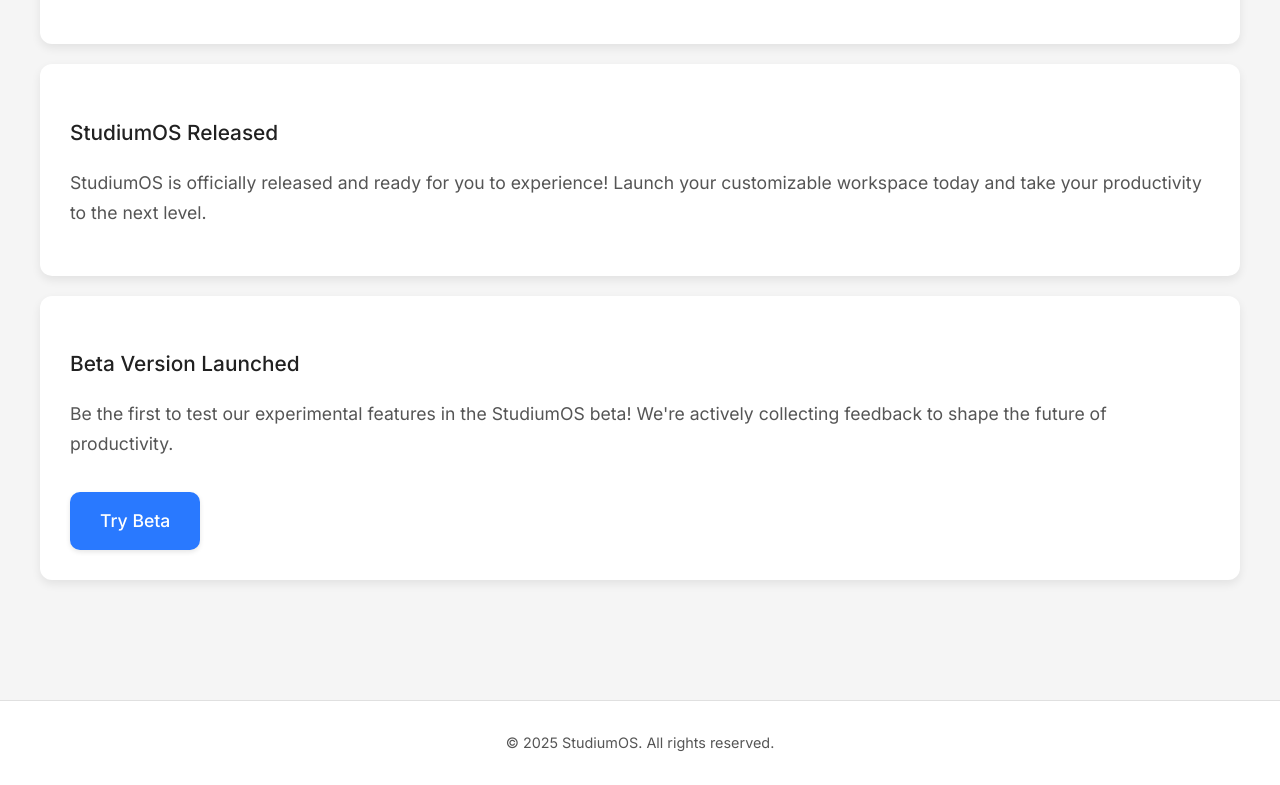
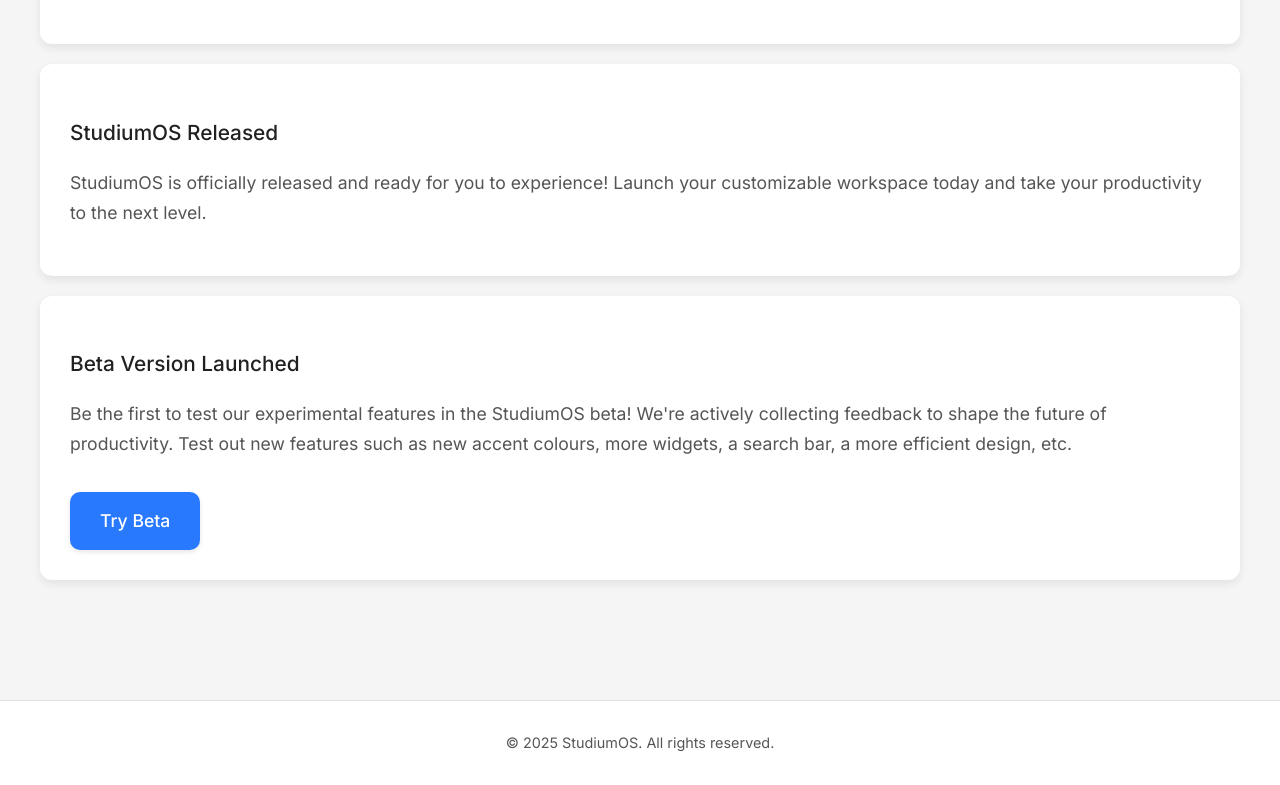
Before and after one commit to studiumos/home, a plain HTML site: page index.html in a window 1280 px wide. Shown: the part 3029-3814 px from the top of the page. Drawn offline with Linux system fonts and the light colour scheme.

Commit message:
Update index.html

```diff
--- a/index.html
+++ b/index.html
@@ -436,7 +436,7 @@
       </div>
       <div class="update-item">
         <h3>Beta Version Launched</h3>
-        <p>Be the first to test our experimental features in the StudiumOS beta! We're actively collecting feedback to shape the future of productivity.</p>
+        <p>Be the first to test our experimental features in the StudiumOS beta! We're actively collecting feedback to shape the future of productivity. Test out new features such as new accent colours, more widgets, a search bar, a more efficient design, etc.</p>
         <a href="https://studiumos.github.io/beta/" class="button primary-button">Try Beta</a>
       </div>
     </div>
```
